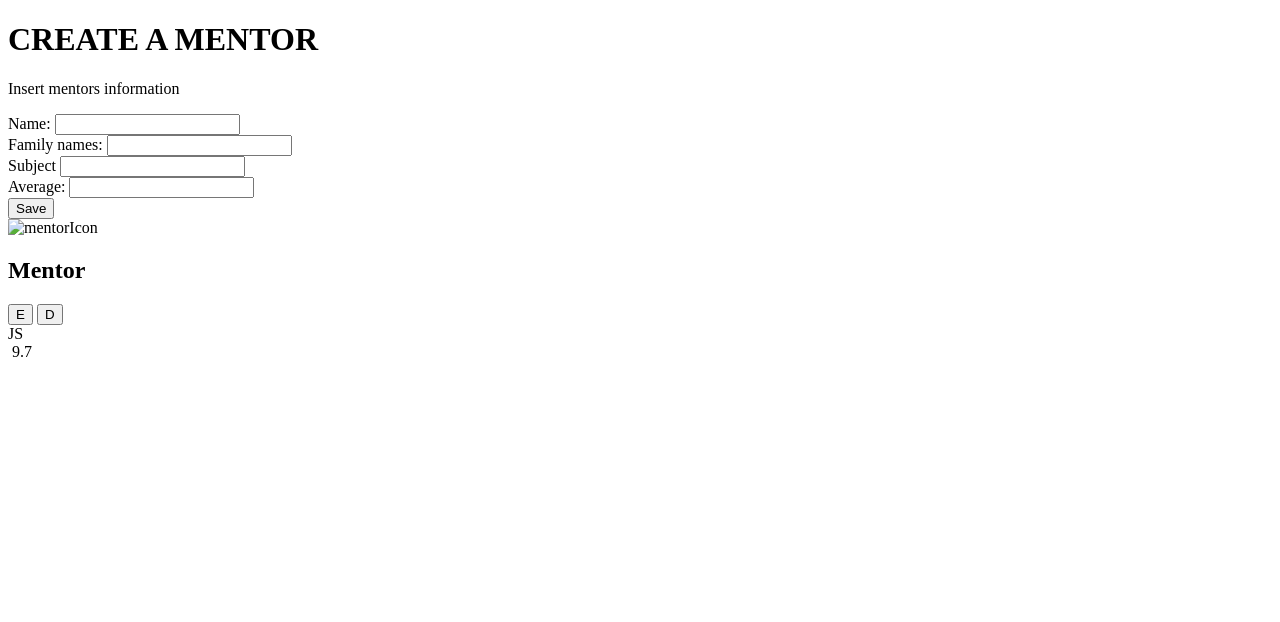
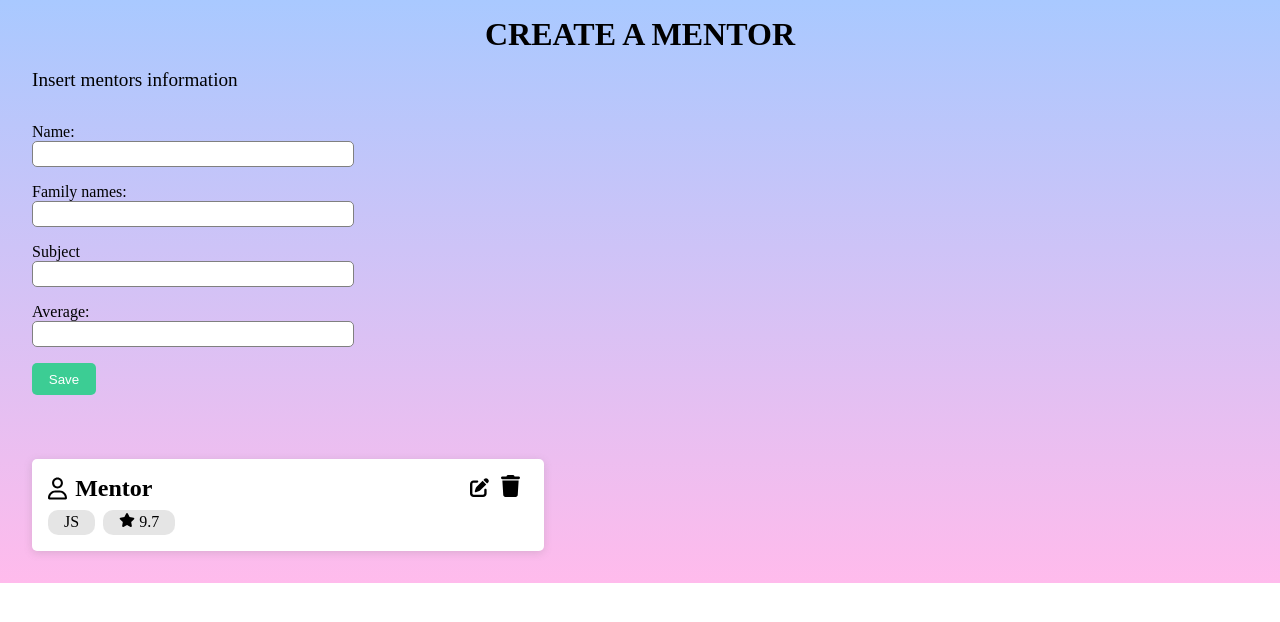
Before and after one commit to JorgeMont/CRUD-mentors-kodemia, a plain HTML site: page index.html in a window 1280 px wide. Drawn offline with Linux system fonts and the light colour scheme.

Commit message:
Homepage styles done

```diff
--- a/Styles/Homepage/index.scss
+++ b/Styles/Homepage/index.scss
@@ -0,0 +1,119 @@
+*{
+    margin: 0;
+    padding: 0;
+}
+
+.mainContainer{
+    background-color: #A9C9FF;
+    background-image: linear-gradient(180deg, #A9C9FF 0%, #FFBBEC 100%);
+
+    .pageTitle{
+        // color: white;
+        text-align: center;
+        padding: 1rem 0;
+    }
+
+    .pageDesc{
+        padding-left: 2rem;
+        font-size: 1.2rem
+        ;
+    }
+
+    .formContainer{
+        padding: 2rem;
+
+        .mentorsForm{
+
+            .mentorsForm__question{
+                display: flex;
+                flex-direction: column;
+                margin-bottom: 1rem;
+
+                input{
+                    width: 20rem;
+                    height: 1.5rem;
+                    border-radius: 5px;
+                    border: 1px gray solid;
+                }
+            }
+
+            .mentorsForm__submitBtn button{
+                width: 4rem;
+                height: 2rem;
+                border-radius: 5px;
+                border: none;
+                background-color: #3ccd94;
+                color: white;
+
+                &:hover{
+                    cursor: pointer;
+                }
+            }
+        }
+    }
+
+    .mentorsContainer{
+        padding: 2rem;
+
+        .mentorCard{
+            padding: 1rem;
+            background-color: white;
+            border-radius: 5px;
+            width: 30rem;
+            box-shadow: rgba(99, 99, 99, 0.2) 0px 2px 8px 0px;
+
+            .row{
+                display: flex;
+                flex-direction: row;
+                justify-content: space-between;
+
+                .row__left{
+                    display: flex;
+
+                    .mentorName{
+                        margin-left: 0.5rem;
+                    }
+                }
+
+                .row__right{
+                    .btn{
+                        width: 1.2rem;
+                        margin-right: 0.5rem;
+
+                        &:hover{
+                            cursor: pointer;
+                        }
+
+                        img{
+                            width: 1rem;
+                            height: 1rem;
+                        }
+                    }
+                }
+            }
+
+            .rowData{
+                display: flex;
+
+                .chips{
+                    background-color: #c5c5c574;
+                    padding: 0.2rem 1rem;
+                    border-radius: 10px;
+                    margin-right: 0.5rem;
+                    margin-top: 0.5rem;
+                }
+
+                .mentorAvg{
+                    img{
+                        width: 1rem;
+                    }
+                }
+            }
+
+            .mentorIcon{
+                width: 1.2rem;
+            }
+        }
+
+    }
+}
--- a/index.html
+++ b/index.html
@@ -4,12 +4,13 @@
     <meta charset="UTF-8">
     <meta http-equiv="X-UA-Compatible" content="IE=edge">
     <meta name="viewport" content="width=device-width, initial-scale=1.0">
+    <link rel="stylesheet" href="./Styles/Homepage/index.css">
     <title>CRUD Mentors</title>
 </head>
 <body>
-    <main>
-        <h1>CREATE A MENTOR</h1>
-        <p>Insert mentors information</p>
+    <main class="mainContainer">
+        <h1 class="pageTitle">CREATE A MENTOR</h1>
+        <p class="pageDesc">Insert mentors information</p>
         <section class="formContainer">
             <form class="mentorsForm">
                 <div class="mentorsForm__question">
@@ -33,21 +34,29 @@
                 </div>
             </form>
         </section>
-        <scetion class="mentorsContainer">
+        <section class="mentorsContainer">
             <article class="mentorCard">
-                <img src="" alt="mentorIcon" class="mentorIcon">
-                <h2 class="mentorName">Mentor</h2>
-                <button class="editBtn">E</button>
-                <button class="deleteBtn">D</button>
-                <div class="mentorSubject">
-                    JS
+                <div class="row">
+                    <div class="row__left">
+                        <img src="./Assets/Icons/user-regular.svg" alt="mentorIcon" class="mentorIcon">
+                        <h2 class="mentorName">Mentor</h2>
+                    </div>
+                    <div class="row__right">
+                        <img src="Assets/Icons/pen-to-square-solid.svg" class="btn editBtn" />
+                        <img src="Assets/Icons/trash-solid.svg" class="btn deleteBtn" />
+                    </div>
                 </div>
-                <div class="mentorAvg">
-                    <img src="" alt="">
-                    9.7
+                <div class="rowData">
+                    <div class=" chips">
+                        JS
+                    </div>
+                    <div class="mentorAvg chips">
+                        <img src="/Assets/Icons/star-solid.svg" alt="star">
+                        9.7
+                    </div>
                 </div>
             </article>
-        </scetion>
+        </section>
     </main>
 </body>
 </html>
```
Also changed, not shown: Assets/Icons/pen-to-square-solid.svg (added), Assets/Icons/star-solid.svg (added), Assets/Icons/trash-solid.svg (added), Assets/Icons/user-regular.svg (added), Styles/EditPage/editPage.css (added), Styles/Homepage/index.css (added), editPage.html (added), 2 other files.
